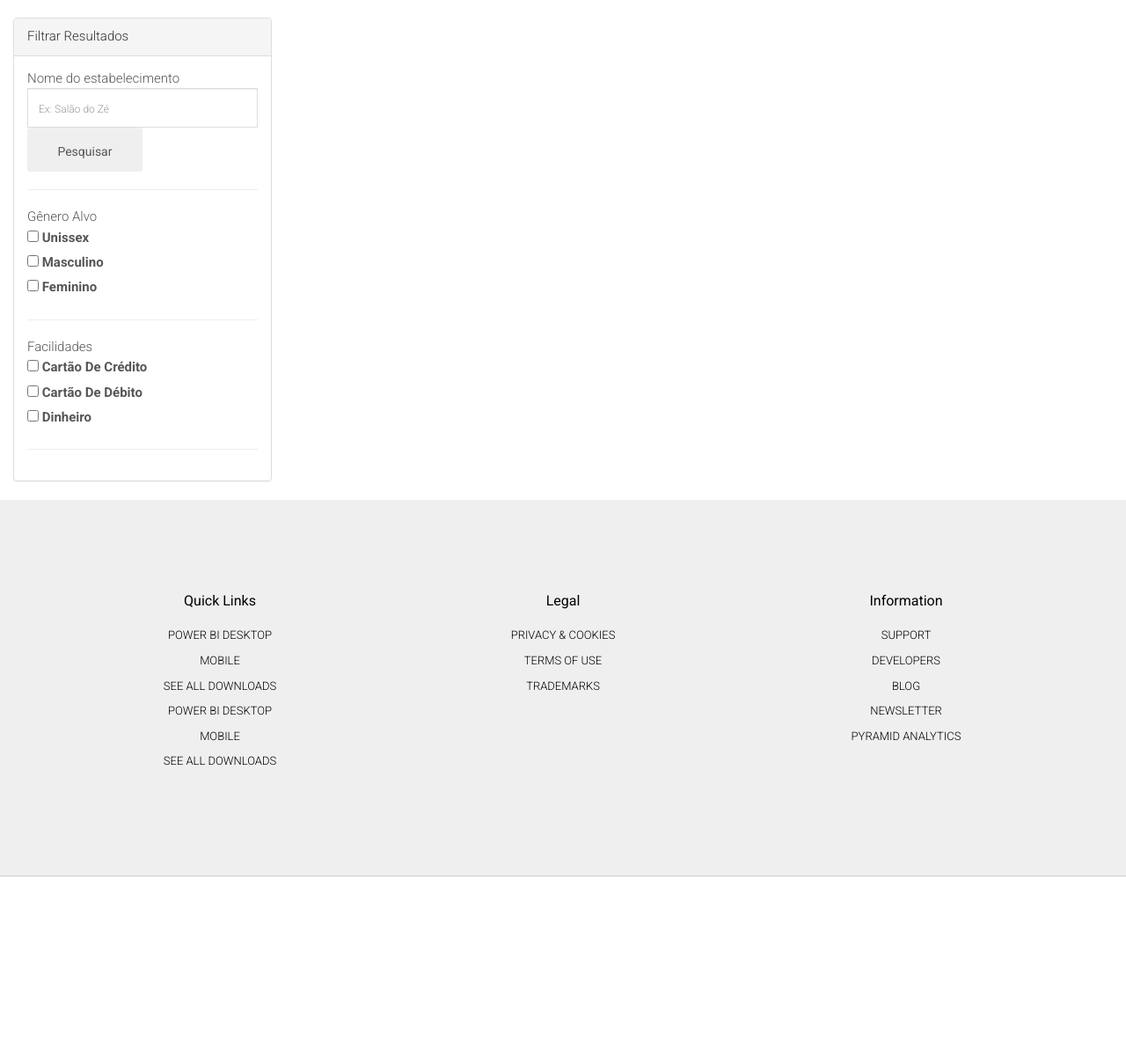
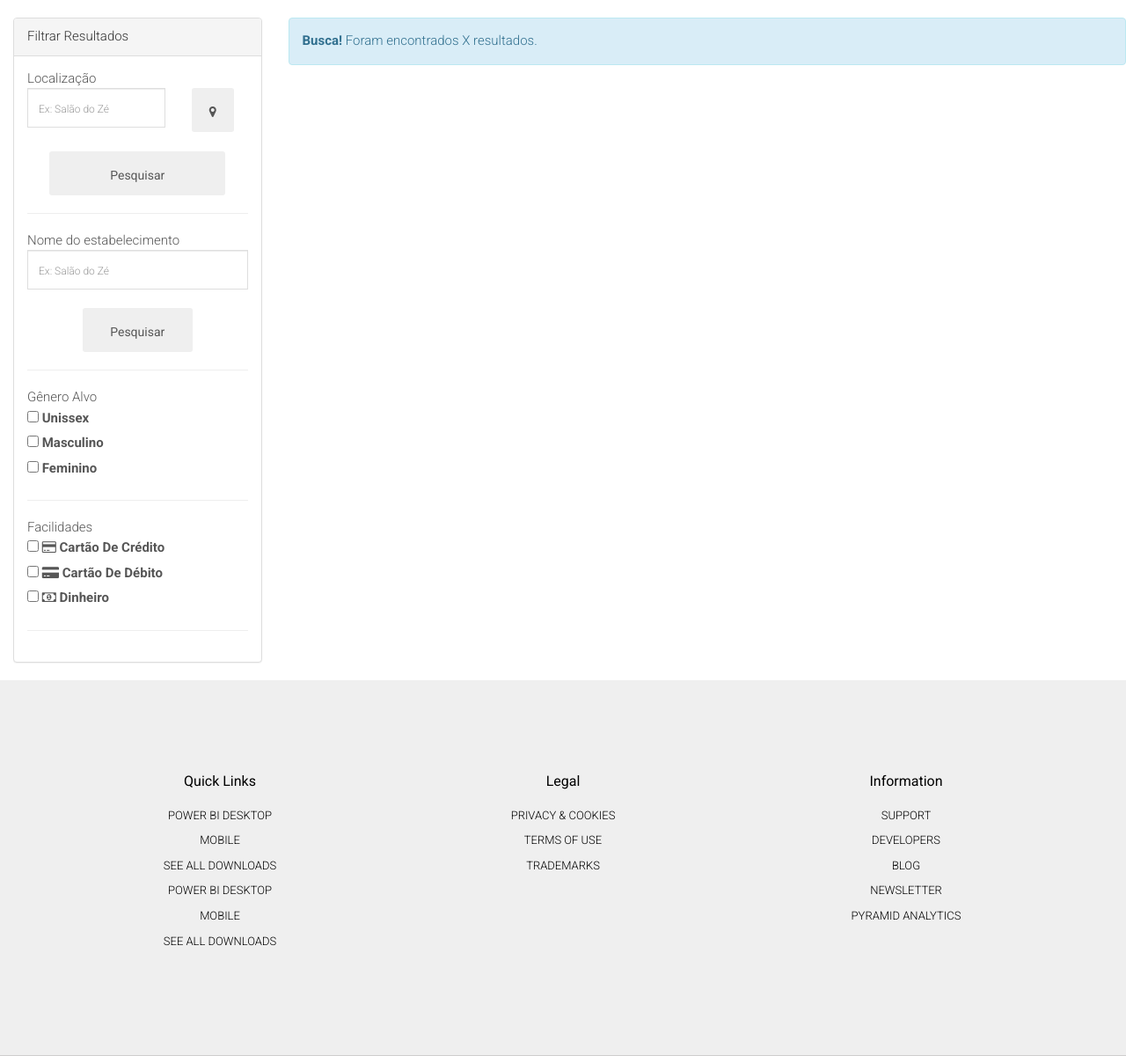
Before and after one commit to Software-Design-2017/EmbelezaMais, a Django app: page /search/ in a window 1280 px wide. Shown: the part 196-1396 px from the top of the page at 88% size. Before the commit the page ends 1192 px from the top, so only its background shows below. Run offline with Django 3.2, Linux system fonts and the light colour scheme; some libraries are stand-ins or nearby versions.

Commit message:
#8 - Changing search page layout and adding logo.
Signed-off-by: João Paulo Nunes Soares <paulonsoares@yahoo.com.br>
Signed-off-by: AllanNobre <allanjefrey9@hotmail.com>

```diff
--- a/EmbelezaMais/search/template/search.html
+++ b/EmbelezaMais/search/template/search.html
@@ -6,7 +6,7 @@
 <header id="home" class="home" style="background-image: url({% static 'landing/assets/images/homebg.jpg' %})">
     <div class="header-title">
       <div class="title">
-          <h1 > Você pesquisou por : XXXX </h1>
+          <h1 > Você pesquisou pela localização : XXXX </h1>
       </div>
     </div>
   <br>
@@ -15,17 +15,38 @@
 
   <div class="row">
 
-    <div class="sidebar">
+
         <div class="col-xs-3 col-md-3">
+          <div class="sidebar">
             <div class="panel panel-default">
               <div class="panel-heading">Filtrar Resultados</div>
               <div class="panel-body">
                 <form method="POST" action"">
 
                   <div class="form-group">
+                    <h7 align="center">Localização</h7>
+                    <div class="row">
+                      <div class="col-xs-8 col-md-8">
+                        <input type="search" name="nome" id="nome" class="form-control" placeholder="Ex: Salão do Zé" >
+                      </div>
+                      <div class="col-xs-4 col-md-4">
+                        <button type="button" class="btn" style="width: 75%"><i class="fa fa-map-marker "></i></button>
+                      </div>
+                    </div>
+                    <br>
+                    <div  align="center" >
+                      <button type="button" class="btn btn-secondary btn-sm" style="width: 90 %">Pesquisar</button>
+                    </div>
+                  </div>
+                  <hr>
+
+                  <div class="form-group">
                     <h7 align="center">Nome do estabelecimento</h7>
                     <input type="search" name="nome" id="nome" class="form-control" placeholder="Ex: Salão do Zé" >
-                    <button type="button" class="btn btn-secondary btn-sm" style="width: 50%">Pesquisar</button>
+                    <br>
+                    <div  align="center" >
+                      <button type="button" class="btn btn-secondary btn-sm" style="width: 50%">Pesquisar</button>
+                    </div>
                   </div>
                   <hr>
 
@@ -59,20 +80,23 @@
 
                     <label class="custom-control custom-checkbox">
                         <input type="checkbox" class="custom-control-input" name="unissex" id="unissex">
+                        <i class="fa fa-credit-card"></i>
                         <span class="custom-control-indicator"></span>
                         <span class="custom-control-description">Cartão De Crédito</span>
                     </label>
                     <br>
                     <label class="custom-control custom-checkbox">
                         <input type="checkbox" class="custom-control-input" name="masculino" id="masculino">
+                        <i class="fa fa-credit-card-alt "></i>
                         <span class="custom-control-indicator"></span>
                         <span class="custom-control-description">Cartão De Débito</span>
                     </label>
                     <br>
                     <label class="custom-control custom-checkbox">
                         <input type="checkbox" class="custom-control-input" name="feminino" id="feminino">
+                        <i class="fa fa-money"></i>
                         <span class="custom-control-indicator"></span>
-                        <span class="custom-control-description">Dinheiro</span>
+                        <span class="custom-control-description">  Dinheiro</span>
                     </label>
 
                   </div>
@@ -81,12 +105,16 @@
                 </form>
 
               </div>
-            </div>
+          </div>
         </div>
       </div>
 
 
     <div class="col-xs-9 col-md-9">
+      <!-- Put the number os results finded -->
+      <div class="alert alert-info">
+        <strong>Busca!</strong> Foram encontrados X resultados.
+      </div>
 
     </div>
 
```
Also changed, not shown: EmbelezaMais/static/landing/assets/images/logo.png (added).
